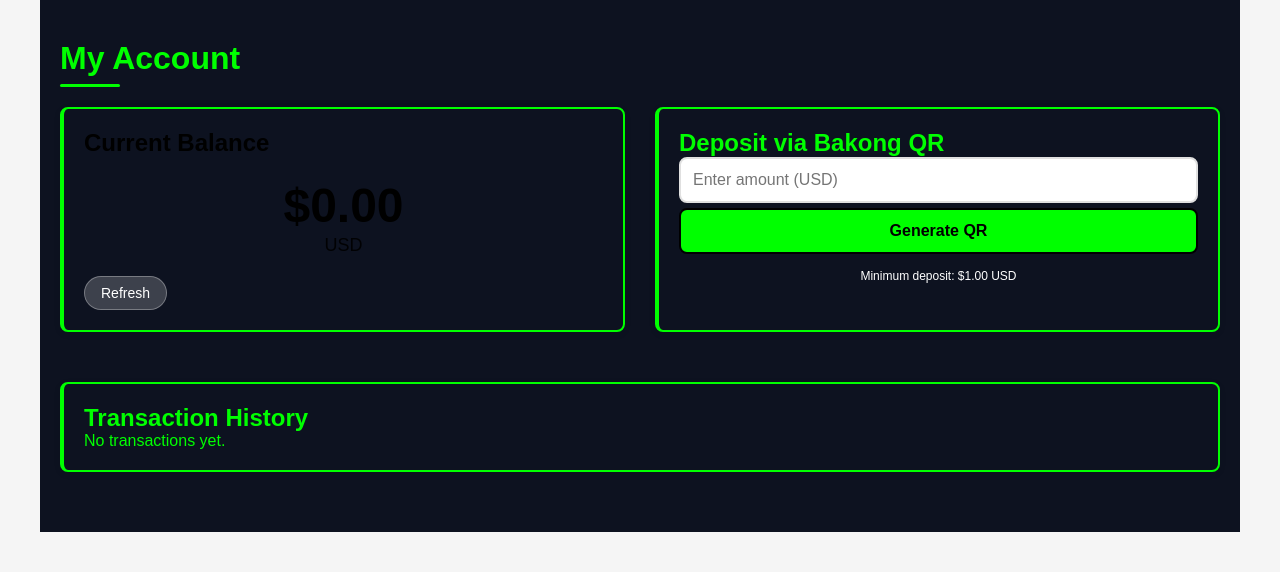
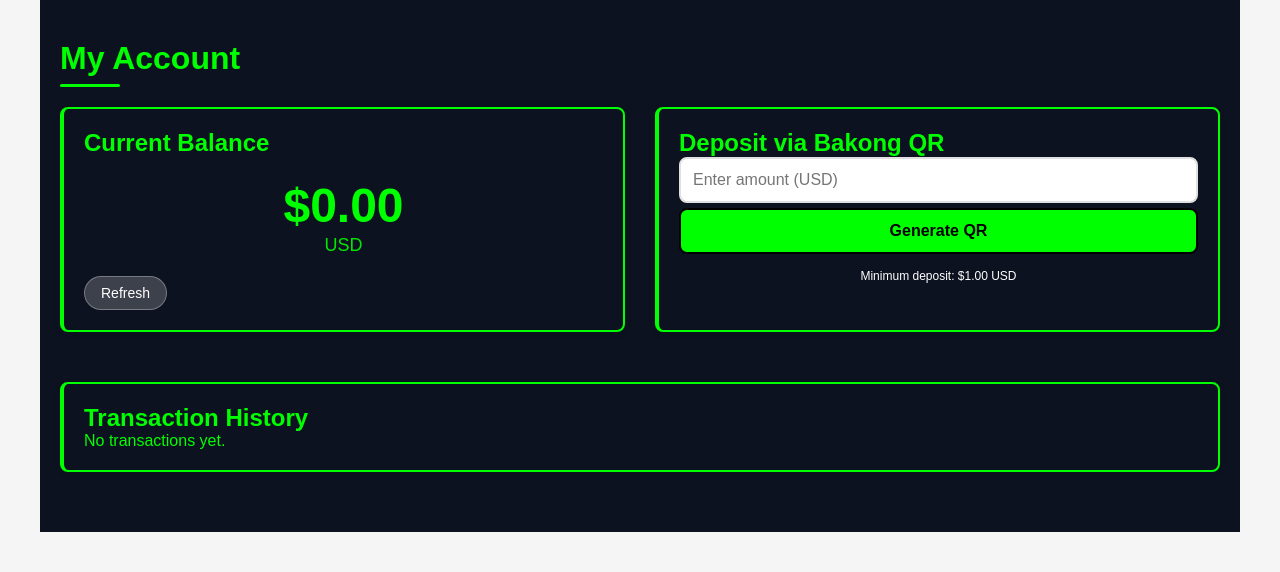
Before and after one commit to MengJong168/NEXUS-FB-SHOP, a Flask app: template templates/account.html in a window 1280 px wide. Shown: the part 76-648 px from the top of the page. Run offline with Flask 3, Linux system fonts and the light colour scheme; the template is opened without the code that fills it, so the values that code supplies are empty.

Commit message:
Update account.html

```diff
--- a/templates/account.html
+++ b/templates/account.html
@@ -34,7 +34,7 @@
     <div class="account-grid">
 
         <!-- ===== BALANCE CARD ===== -->
-        <div class="account-card-bal balance-card">
+        <div class="account-card balance-card">
             <h2>Current Balance</h2>
 
             <div class="balance-display">
```
